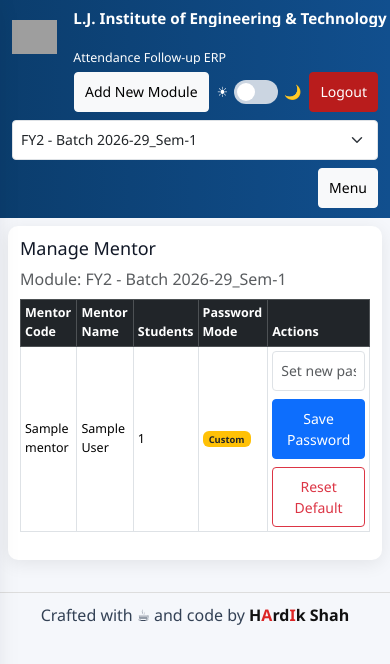
After one commit to erhardik/easymentor, a Django app: page /manage-mentors/ in a window 390 px wide. The commit adds this page. Shown: the top 664 px of the page. Run offline with Django 5.2, Linux system fonts and the light colour scheme; a user stored in the database is signed in; data comes from the database, SQL or seed files in the repository; tables that the repository leaves empty hold one stand-in row (values such as "Sample post"); some libraries are stand-ins or nearby versions; grey boxes are pictures that could not be loaded.

Commit message:
Add coordinator mentor-password management and improve student mobile import

```diff
--- a/core/models.py
+++ b/core/models.py
@@ -1,6 +1,7 @@
 from django.db import models
 from django.utils import timezone
 from django.contrib.auth.models import User
+from django.contrib.auth.hashers import make_password, check_password
 
 
 class AcademicModule(models.Model):
@@ -194,6 +195,21 @@ class Subject(models.Model):
 
     def __str__(self):
         return self.name
+
+
+class MentorPassword(models.Model):
+    mentor = models.OneToOneField(Mentor, on_delete=models.CASCADE, related_name="password_credential")
+    password_hash = models.CharField(max_length=256)
+    updated_at = models.DateTimeField(auto_now=True)
+
+    def set_password(self, raw_password):
+        self.password_hash = make_password(raw_password)
+
+    def check_password(self, raw_password):
+        return check_password(raw_password, self.password_hash)
+
+    def __str__(self):
+        return f"MentorPassword({self.mentor.name})"
 
 
 class CoordinatorModuleAccess(models.Model):
--- a/core/templates/base.html
+++ b/core/templates/base.html
@@ -565,6 +565,7 @@
                 <div class="menu-group">Other</div>
                 <a href="/upload-students/" class="d-block mb-2">Student Master</a>
                 <a href="/control-panel/" class="d-block mb-2">Control Panel</a>
+                <a href="/manage-mentors/" class="d-block mb-2">Manage Mentor</a>
                 {% endif %}
                 <div class="menu-bottom">
                     <a href="upi://pay?pa=8866749627@upi&pn=Hardik%20Shah&am=15&cu=INR&tn=Cutting%20Chai"
--- /dev/null
+++ b/core/templates/manage_mentors.html
@@ -0,0 +1,56 @@
+{% extends "base.html" %}
+{% block content %}
+
+<h3>Manage Mentor</h3>
+<div class="mb-2 text-muted">Module: {{ module.name }}</div>
+
+{% if rows %}
+<div class="table-responsive">
+    <table class="table table-bordered table-sm align-middle">
+        <thead class="table-dark">
+            <tr>
+                <th>Mentor Code</th>
+                <th>Mentor Name</th>
+                <th>Students</th>
+                <th>Password Mode</th>
+                <th>Actions</th>
+            </tr>
+        </thead>
+        <tbody>
+            {% for r in rows %}
+            <tr>
+                <td>{{ r.mentor.name }}</td>
+                <td>{{ r.mentor.full_name|default:"-" }}</td>
+                <td>{{ r.student_count }}</td>
+                <td>
+                    {% if r.has_custom_password %}
+                        <span class="badge bg-warning text-dark">Custom</span>
+                    {% else %}
+                        <span class="badge bg-secondary">Default (shortname@LJ123)</span>
+                    {% endif %}
+                </td>
+                <td>
+                    <form method="post" class="d-flex gap-2 flex-wrap align-items-center">
+                        {% csrf_token %}
+                        <input type="hidden" name="action" value="update_password">
+                        <input type="hidden" name="mentor_id" value="{{ r.mentor.id }}">
+                        <input type="password" name="new_password" class="form-control form-control-sm" style="max-width:220px;" placeholder="Set new password">
+                        <button class="btn btn-sm btn-primary">Save Password</button>
+                    </form>
+                    <form method="post" class="mt-2" onsubmit="return confirm('Reset to default password rule for {{ r.mentor.name }}?');">
+                        {% csrf_token %}
+                        <input type="hidden" name="action" value="reset_default">
+                        <input type="hidden" name="mentor_id" value="{{ r.mentor.id }}">
+                        <button class="btn btn-sm btn-outline-danger">Reset Default</button>
+                    </form>
+                </td>
+            </tr>
+            {% endfor %}
+        </tbody>
+    </table>
+</div>
+{% else %}
+<div class="alert alert-info">No mentors found in current module.</div>
+{% endif %}
+
+{% endblock %}
--- a/core/urls.py
+++ b/core/urls.py
@@ -47,6 +47,7 @@ from .views import (
     save_other_call,
     mark_result_message,
     mentor_result_report,
+    manage_mentors,
 )
 from .mobile_api import (
     api_mobile_login,
@@ -115,6 +116,7 @@ urlpatterns = [
     path("mark-result-message/", mark_result_message),
     path("mentor-result-report/", mentor_result_report),
     path("result-reports/", coordinator_result_report),
+    path("manage-mentors/", manage_mentors),
     path("api/mobile/login/", api_mobile_login),
     path("api/mobile/logout/", api_mobile_logout),
     path("api/mobile/weeks/", api_mobile_weeks),
--- a/core/views.py
+++ b/core/views.py
@@ -34,6 +34,7 @@ from .models import (
     CallRecord,
     CoordinatorModuleAccess,
     Mentor,
+    MentorPassword,
     OtherCallRecord,
     PracticalMarkUpload,
     SifMarksLock,
@@ -303,11 +304,19 @@ def login_page(request):
                 return redirect("/home/")
             return redirect("/reports/")
 
-        # mentor login: password is "<mentor_short_name>@LJ123"
+        # mentor login supports both legacy and new scheme:
+        # - legacy: mentor@LJ123
+        # - new: <mentor_short_name>@LJ123
         mentor = resolve_mentor_identity(username)
         if mentor:
-            expected = f"{(mentor.name or '').strip().lower()}@LJ123".lower()
-            if (password or "").strip().lower() == expected:
+            entered_username = (username or "").strip().lower()
+            expected_short = f"{(mentor.name or '').strip().lower()}@LJ123".lower()
+            expected_entered = f"{entered_username}@LJ123"
+            entered_password_raw = (password or "").strip()
+            entered_password = entered_password_raw.lower()
+            cred = MentorPassword.objects.filter(mentor=mentor).first()
+            custom_ok = bool(cred and cred.check_password(entered_password_raw))
+            if custom_ok or entered_password in {expected_short, expected_entered, "mentor@lj123"}:
                 request.session["mentor"] = mentor.name
                 _active_module(request)
                 return redirect("/mentor-dashboard/")
@@ -315,6 +324,65 @@ def login_page(request):
         error = "Invalid username or password"
 
     return render(request, "login.html", {"error": error})
+
+
+@login_required
+def manage_mentors(request):
+    if request.session.get("mentor"):
+        return redirect("/mentor-dashboard/")
+
+    module = _active_module(request)
+
+    if request.method == "POST":
+        action = (request.POST.get("action") or "").strip()
+        mentor_id = request.POST.get("mentor_id")
+        mentor = Mentor.objects.filter(id=mentor_id).first() if mentor_id else None
+        module_mentor_ids = set(Student.objects.filter(module=module).values_list("mentor_id", flat=True))
+        if not mentor or mentor.id not in module_mentor_ids:
+            messages.error(request, "Mentor not found for current module.")
+            return redirect("/manage-mentors/")
+
+        if action == "update_password":
+            new_password = (request.POST.get("new_password") or "").strip()
+            if len(new_password) < 6:
+                messages.error(request, "Password must be at least 6 characters.")
+            else:
+                cred, _ = MentorPassword.objects.get_or_create(mentor=mentor, defaults={"password_hash": ""})
+                cred.set_password(new_password)
+                cred.save(update_fields=["password_hash", "updated_at"])
+                messages.success(request, f"Password updated for mentor {mentor.name}.")
+        elif action == "reset_default":
+            MentorPassword.objects.filter(mentor=mentor).delete()
+            messages.success(request, f"Password reset to default rule for mentor {mentor.name}.")
+        else:
+            messages.error(request, "Invalid action.")
+        return redirect("/manage-mentors/")
+
+    mentors = (
+        Mentor.objects.filter(student__module=module)
+        .distinct()
+        .annotate(student_count=Count("student", filter=Q(student__module=module)))
+        .order_by("name")
+    )
+    cred_map = {c.mentor_id: c for c in MentorPassword.objects.filter(mentor__in=mentors)}
+    rows = []
+    for m in mentors:
+        rows.append(
+            {
+                "mentor": m,
+                "student_count": getattr(m, "student_count", 0),
+                "has_custom_password": m.id in cred_map,
+            }
+        )
+
+    return render(
+        request,
+        "manage_mentors.html",
+        {
+            "rows": rows,
+            "module": module,
+        },
+    )
 
 
 @login_required
```
Also changed, not shown: core/utils.py (+6 -1 lines), core/migrations/0020_mentorpassword.py (added).
